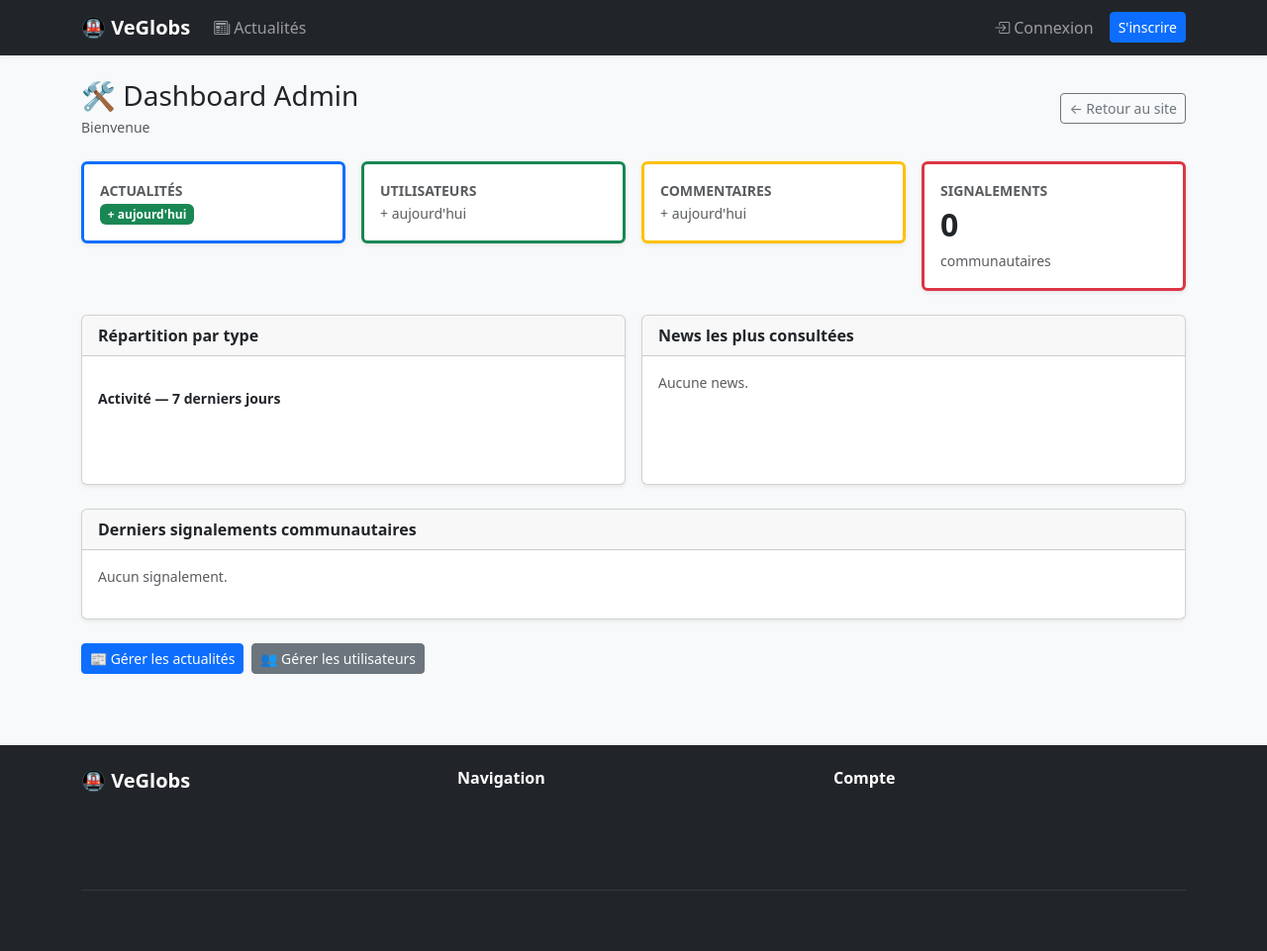
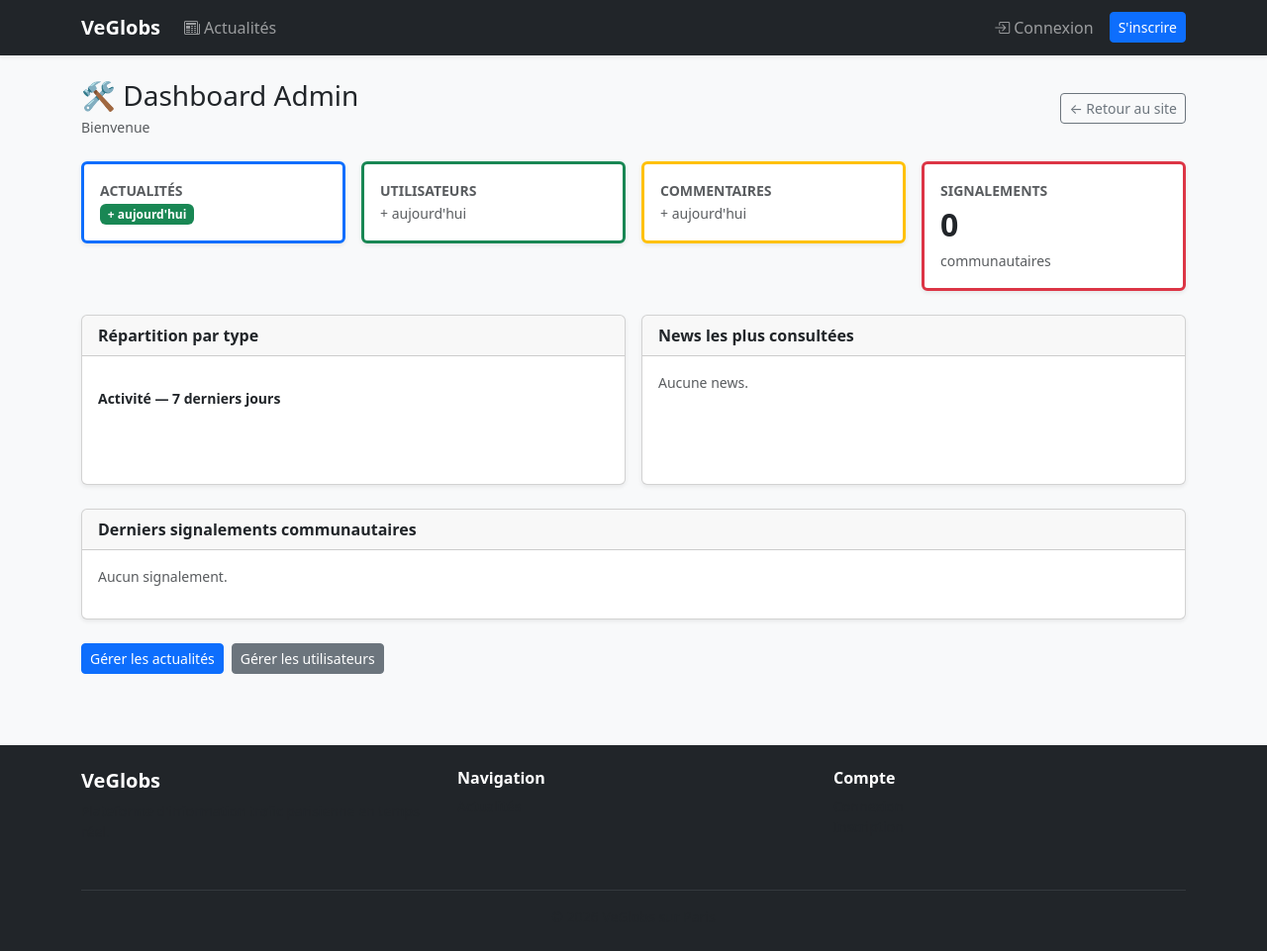
Before and after one commit to jpmls/veglobs, a Symfony app: template templates/admin/index.html.twig in a window 1280 px wide. Shown: the whole page at 99% size. Run offline with Twig, Linux system fonts and the light colour scheme; the template is opened without the code that fills it, so the values that code supplies are empty; some libraries are stand-ins or nearby versions.

Commit message:
fix: suppression emojis navbar et footer

```diff
--- a/templates/admin/index.html.twig
+++ b/templates/admin/index.html.twig
@@ -150,8 +150,8 @@
 
     {# ── Actions ── #}
     <div class="d-flex gap-2 flex-wrap">
-        <a href="{{ path('app_news') }}" class="btn btn-primary btn-sm">📰 Gérer les actualités</a>
-        <a href="/api/admin/users" class="btn btn-secondary btn-sm">👥 Gérer les utilisateurs</a>
+        <a href="{{ path('app_news') }}" class="btn btn-primary btn-sm"> Gérer les actualités</a>
+        <a href="/api/admin/users" class="btn btn-secondary btn-sm"> Gérer les utilisateurs</a>
     </div>
 
 </div>
--- a/templates/base.html.twig
+++ b/templates/base.html.twig
@@ -35,7 +35,7 @@
   <nav class="navbar navbar-expand-lg navbar-dark bg-dark sticky-top shadow-sm">
     <div class="container">
       <a class="navbar-brand fw-bold fs-5" href="{{ path('app_home') }}">
-        🚇 VeGlobs
+         VeGlobs
       </a>
       <button class="navbar-toggler" type="button" data-bs-toggle="collapse" data-bs-target="#navbarMain">
         <span class="navbar-toggler-icon"></span>
@@ -108,7 +108,7 @@
     <div class="container">
       <div class="row">
         <div class="col-md-4 mb-3">
-          <h5 class="fw-bold">🚇 VeGlobs</h5>
+          <h5 class="fw-bold"> VeGlobs</h5>
           <p class="text-muted small">Plateforme d'information trafic parisienne en temps réel.</p>
         </div>
         <div class="col-md-4 mb-3">
```
